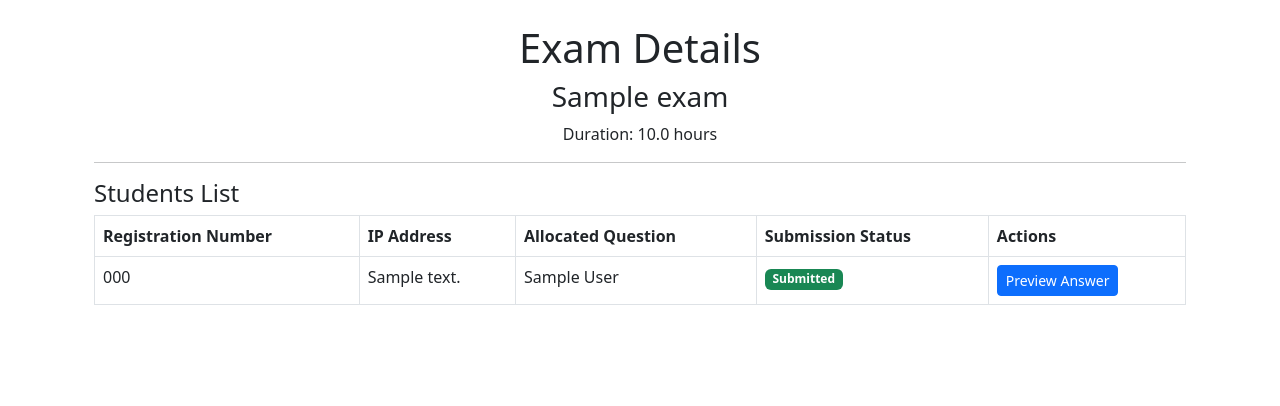
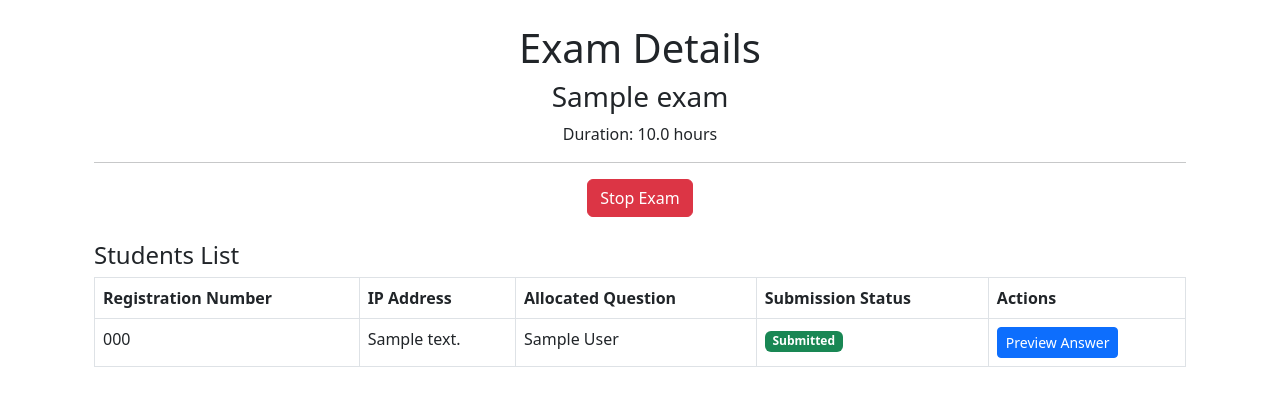
Before and after one commit to mfscpayload-690/ExamNetShield, a Flask app: page /exam/1 in a window 1280 px wide. Shown: the part 76-482 px from the top of the page. Run offline with Flask 2, Linux system fonts and the light colour scheme; tables that the repository leaves empty hold one stand-in row (values such as "Sample post"); some libraries are stand-ins or nearby versions.

Commit message:
Add exam management features: implement stop exam functionality, update user model, and modify exam templates

```diff
--- a/app.py
+++ b/app.py
@@ -1,6 +1,6 @@
 # app.py
 from flask import Flask, render_template, request, redirect, url_for, flash, session, jsonify , abort, send_file, safe_join
-
+from werkzeug.security import check_password_hash
 from models import *
 import random
 import os
@@ -58,14 +58,17 @@ def distribute_questions(num_people, questions):
 def index():
     return redirect(url_for('login'))
 
+
 @app.route('/login', methods=['GET', 'POST'])
 def login():
     if request.method == 'POST':
         username = request.form.get('username')
         password = request.form.get('password')
 
-        # Simple authentication (in a real app, check against database)
-        if username == 'admin' and password == 'password':
+        # Authenticate against the User table
+        user = User.query.filter_by(username=username).first()
+
+        if user and check_password_hash(user.password, password):
             session['logged_in'] = True
             flash('Login successful!', 'success')
             return redirect(url_for('create_exam'))
@@ -174,7 +177,11 @@ def register():
         reg_number = request.form.get('reg_number')
         exam_id = request.form.get('exam_id')
         current_ip = request.remote_addr
-
+        exam = Exam.query.get_or_404(exam_id)
+        # chexk exam is ended
+        if exam.is_ended:
+            flash('The exam has ended. Registration is not allowed.', 'danger')
+            return redirect(url_for('register'))
         # Find the student
         student = Student.query.filter_by(
             registration_number=reg_number,
@@ -202,6 +209,22 @@ def register():
 
     exams = Exam.query.all()
     return render_template('register.html', exams=exams)
+
+@app.route('/stop_exam', methods=['POST'])
+def stop_exam():
+    if not session.get('logged_in'):
+        flash('Please login first!', 'warning')
+        return redirect(url_for('login'))
+
+    exam_id = request.form.get('exam_id')
+    exam = Exam.query.get_or_404(exam_id)
+
+    # Mark the exam as ended
+    exam.is_ended = True
+    db.session.commit()
+
+    flash(f'Exam "{exam.name}" has been stopped!', 'success')
+    return redirect(url_for('exam_details', exam_id=exam_id))
 
 @app.route('/start_exam', methods=['GET', 'POST'])
 def start_exam():
@@ -250,7 +273,11 @@ def student_exam(student_id):
     if student.submitted_file:
         flash('You have already submitted your answer. Further edits are not allowed.', 'warning')
         return redirect(url_for('register'))  # Redirect to login or another appropriate page
-
+    # Check if the exam has ended
+    if exam.is_ended:
+        flash('The exam has ended.', 'danger')
+        return redirect(url_for('register'))
+    # Check if the exam has started
     if request.method == 'POST':
         # Handle file upload
         uploaded_file = request.files.get('answer_file')
@@ -279,7 +306,10 @@ def start_exam_student():
     data = request.get_json()
     student_id = data.get('student_id')
     exam_id = data.get('exam_id')
-
+    exam = Exam.query.get_or_404(exam_id)
+    # Check if the exam has Ended
+    if exam.is_ended:
+        return jsonify({'error': 'The exam has ended.'}), 400
     # Check if the session already exists
     session = ExamSession.query.filter_by(student_id=student_id, exam_id=exam_id).first()
 
--- a/templates/create_exam.html
+++ b/templates/create_exam.html
@@ -41,7 +41,7 @@
     <div class="col-md-8">
         <div class="card">
             <div class="card-header">
-                <h4 class="text-center">Ongoing Exams</h4>
+                <h4 class="text-center">Exams</h4>
             </div>
             <div class="card-body">
                 {% if exams %}
--- a/templates/exam_details.html
+++ b/templates/exam_details.html
@@ -8,7 +8,12 @@
     <h3 class="text-center">{{ exam.name }}</h3>
     <p class="text-center">Duration: {{ exam.duration }} hours</p>
     <hr>
+        <!-- Stop Exam Button -->
+        <form action="{{ url_for('stop_exam') }}" method="POST" class="text-center mb-4">
 
+            <input type="hidden" name="exam_id" value="{{ exam.id }}">
+            <button type="submit" class="btn btn-danger">Stop Exam</button>
+        </form>
     <h4>Students List</h4>
     <table class="table table-bordered">
         <thead>
```
Also changed, not shown: create_user.py (added, +10 -0 lines), models.py (+10 -0 lines).
